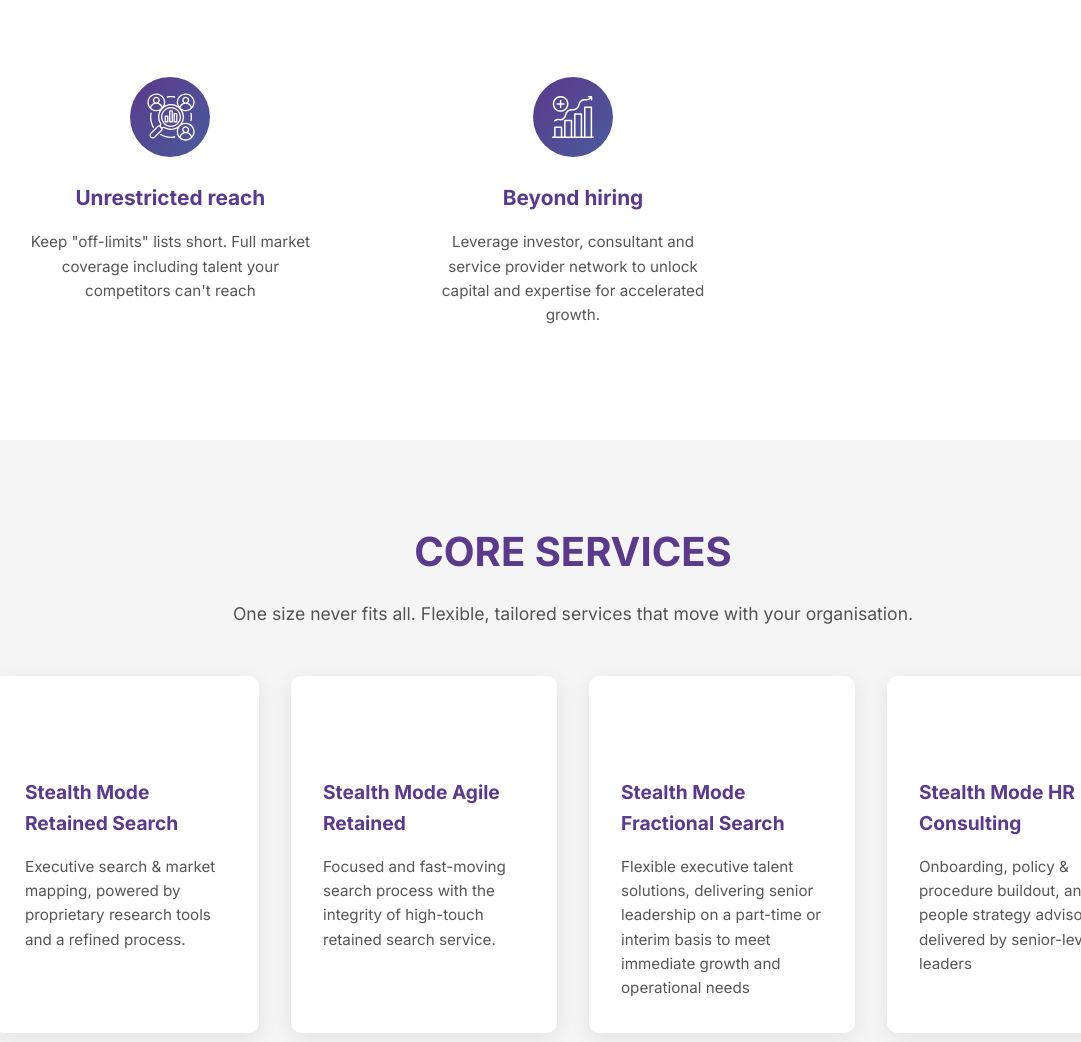
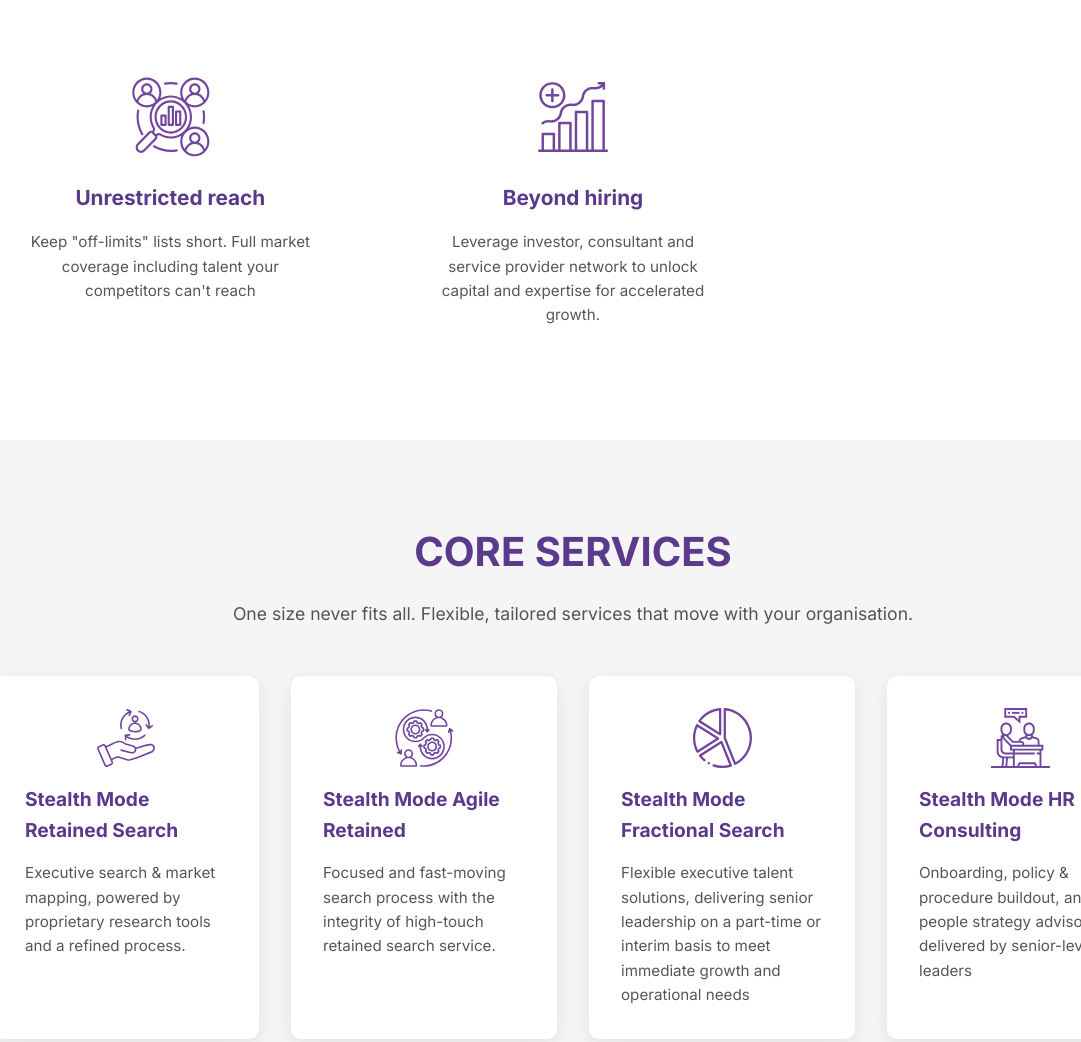
Before and after one commit to benreeve1984/stealth-mode, a website: page index.html in a window 1280 px wide. Shown: the part 2211-3253 px from the top of the page, without its empty margins (67-1148 px from the left). Drawn offline with Linux system fonts and the light colour scheme.

Commit message:
style: update feature and service icon styles for better responsiveness and visual consistency

```diff
--- a/styles.css
+++ b/styles.css
@@ -251,12 +251,15 @@ body {
     width: 80px;
     height: 80px;
     margin: 0 auto 1.5rem;
-    background: var(--accent-gradient);
-    border-radius: 50%;
     display: flex;
     align-items: center;
     justify-content: center;
-    color: white;
+}
+
+.feature-icon img {
+    width: 100%;
+    height: 100%;
+    filter: brightness(0) saturate(100%) invert(31%) sepia(51%) saturate(871%) hue-rotate(230deg) brightness(89%) contrast(86%);
 }
 
 .feature-item h3 {
@@ -298,20 +301,19 @@ body {
     transform: translateY(-5px);
 }
 
-.service-number {
-    position: absolute;
-    top: -15px;
-    left: 20px;
-    width: 40px;
-    height: 40px;
-    background: var(--secondary-blue);
-    color: white;
-    border-radius: 50%;
+.service-icon {
+    width: 60px;
+    height: 60px;
+    margin: 0 auto 1rem;
     display: flex;
     align-items: center;
     justify-content: center;
-    font-weight: 700;
-    font-size: 1.2rem;
+}
+
+.service-icon img {
+    width: 100%;
+    height: 100%;
+    filter: brightness(0) saturate(100%) invert(31%) sepia(51%) saturate(871%) hue-rotate(230deg) brightness(89%) contrast(86%);
 }
 
 .service-item h3 {
```
